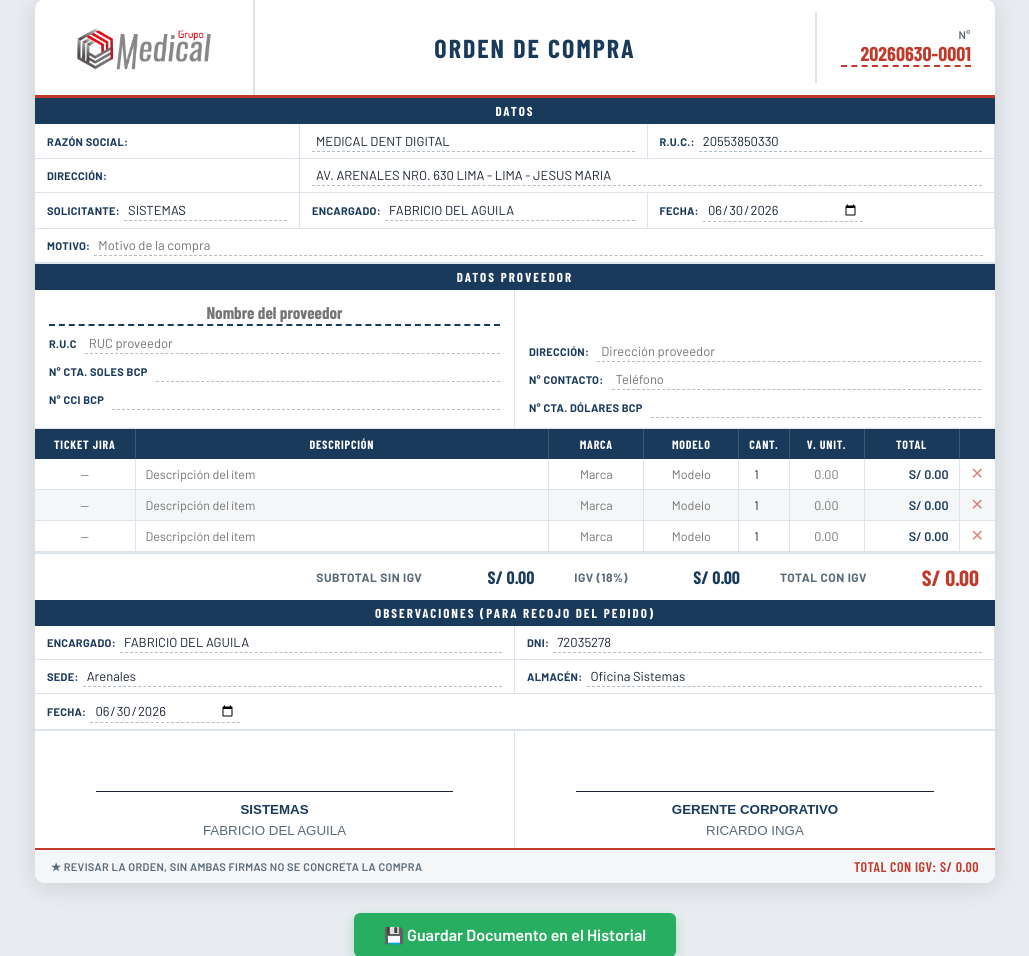
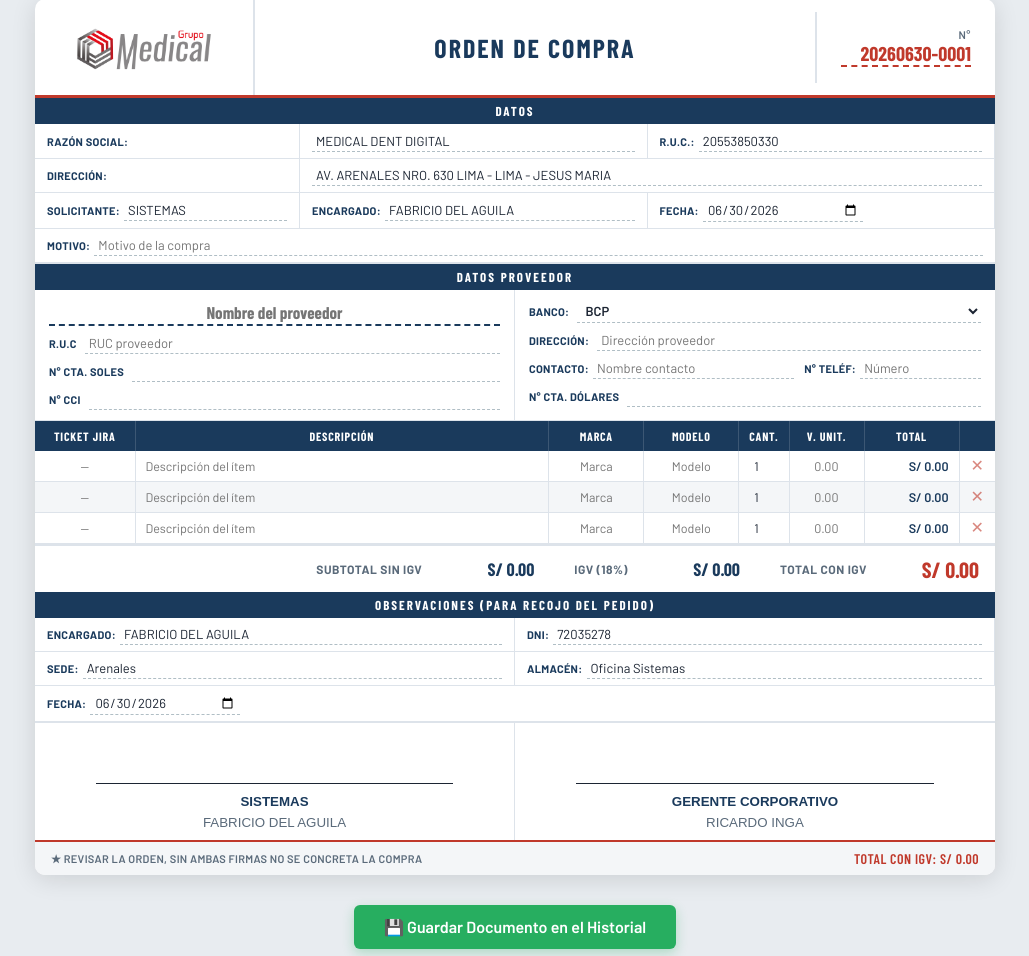
Before and after one commit to medicalsoftwareperu/GestionOrdenesTI, a Flask app: page /compras in a window 1280 px wide. Shown: the part 110-1066 px from the top of the page, without its empty margins (125-1154 px from the left). Run offline with Flask 3, Linux system fonts and the light colour scheme; the visitor is signed in with stand-in values (Sample User, id 1); data comes from the database, SQL or seed files in the repository; data that the repository does not hold is empty; some libraries are stand-ins or nearby versions.

Commit message:
Update provider data layout: add Banco dropdown, remove BCP from account labels, split contact into name and number on the same row, and update SQLite schema

```diff
--- a/app.py
+++ b/app.py
@@ -122,6 +122,18 @@ with get_db_connection() as conn:
             except Exception:
                 pass
         conn.execute('INSERT OR REPLACE INTO contadores (tipo, valor) VALUES (?, ?)', ('bajas', val_bajas))
+
+    # Agregar columnas dinámicamente si no existen
+    for query in [
+        'ALTER TABLE proveedores ADD COLUMN banco TEXT DEFAULT "BCP"',
+        'ALTER TABLE proveedores ADD COLUMN contacto_nombre TEXT DEFAULT ""',
+        'ALTER TABLE proveedores ADD COLUMN contacto_telefono TEXT DEFAULT ""'
+    ]:
+        try:
+            conn.execute(query)
+        except sqlite3.OperationalError:
+            pass
+
     conn.commit()
 
 
@@ -363,16 +375,19 @@ def guardar_proveedor():
     try:
         with get_db_connection() as conn:
             conn.execute('''
-                INSERT OR REPLACE INTO proveedores (nombre, ruc, direccion, contacto, cuenta_soles, cci, cuenta_dolares)
-                VALUES (?, ?, ?, ?, ?, ?, ?)''',
+                INSERT OR REPLACE INTO proveedores (nombre, ruc, direccion, contacto, cuenta_soles, cci, cuenta_dolares, banco, contacto_nombre, contacto_telefono)
+                VALUES (?, ?, ?, ?, ?, ?, ?, ?, ?, ?)''',
                 (
                     data.get('nombre'),
                     data.get('ruc'),
                     data.get('direccion'),
-                    data.get('contacto'),
+                    data.get('contacto', ''),
                     data.get('cuenta_soles', ''),
                     data.get('cci', ''),
-                    data.get('cuenta_dolares', '')
+                    data.get('cuenta_dolares', ''),
+                    data.get('banco', 'BCP'),
+                    data.get('contacto_nombre', ''),
+                    data.get('contacto_telefono', '')
                 ))
             conn.commit()
         return jsonify({"success": True})
--- a/templates/orden_de_compra.html
+++ b/templates/orden_de_compra.html
@@ -92,26 +92,43 @@
         <input class="field" id="prov-ruc" placeholder="RUC proveedor">
       </div>
       <div class="provider-row">
-        <span class="lbl">N° CTA. SOLES BCP</span>
+        <span class="lbl">N° CTA. SOLES</span>
         <input class="field" id="prov-cta-soles" placeholder="">
       </div>
       <div class="provider-row">
-        <span class="lbl">N° CCI BCP</span>
+        <span class="lbl">N° CCI</span>
         <input class="field" id="prov-cci" placeholder="">
       </div>
     </div>
     <div class="provider-col">
-      <div style="height:34px"></div>
+      <div class="provider-row">
+        <span class="lbl">Banco:</span>
+        <select class="field" id="prov-banco" style="font-weight: 600;">
+          <option value="BCP">BCP</option>
+          <option value="BBVA">BBVA</option>
+          <option value="INTERBANK">INTERBANK</option>
+          <option value="SCOTIABANK">SCOTIABANK</option>
+          <option value="BANBIF">BANBIF</option>
+          <option value="BANCO DE LA NACIÓN">BANCO DE LA NACIÓN</option>
+          <option value="OTROS">OTROS</option>
+        </select>
+      </div>
       <div class="provider-row">
         <span class="lbl">Dirección:</span>
         <input class="field" id="prov-dir" placeholder="Dirección proveedor">
       </div>
-      <div class="provider-row">
-        <span class="lbl">N° Contacto:</span>
-        <input class="field" id="prov-contacto" placeholder="Teléfono">
+      <div class="provider-row" style="display: flex; gap: 10px; width: 100%;">
+        <div style="display: flex; align-items: center; gap: 4px; flex: 1.2;">
+          <span class="lbl">Contacto:</span>
+          <input class="field" id="prov-contacto-nombre" placeholder="Nombre contacto">
+        </div>
+        <div style="display: flex; align-items: center; gap: 4px; flex: 0.8;">
+          <span class="lbl">N° Teléf:</span>
+          <input class="field" id="prov-contacto-telefono" placeholder="Número">
+        </div>
       </div>
       <div class="provider-row">
-        <span class="lbl">N° CTA. DÓLARES BCP</span>
+        <span class="lbl">N° CTA. DÓLARES</span>
         <input class="field" id="prov-cta-dolares" placeholder="">
       </div>
     </div>
@@ -268,7 +285,9 @@
         document.getElementById('prov-cci').value = data.prov_cci || '';
         document.getElementById('prov-cta-dolares').value = data.prov_cta_dolares || '';
         document.getElementById('prov-dir').value = data.prov_dir || '';
-        document.getElementById('prov-contacto').value = data.prov_contacto || '';
+        document.getElementById('prov-banco').value = data.prov_banco || 'BCP';
+        document.getElementById('prov-contacto-nombre').value = data.prov_contacto_nombre || '';
+        document.getElementById('prov-contacto-telefono').value = data.prov_contacto_telefono || data.prov_contacto || '';
 
         // Observaciones
         document.getElementById('obs-encargado').value = data.obs_encargado || '';
@@ -350,7 +369,9 @@
           inputProv.value = p.nombre;
           document.getElementById('prov-ruc').value = p.ruc;
           document.getElementById('prov-dir').value = p.direccion;
-          document.getElementById('prov-contacto').value = p.contacto;
+          document.getElementById('prov-banco').value = p.banco || 'BCP';
+          document.getElementById('prov-contacto-nombre').value = p.contacto_nombre || '';
+          document.getElementById('prov-contacto-telefono').value = p.contacto_telefono || p.contacto || '';
           document.getElementById('prov-cta-soles').value = p.cuenta_soles || '';
           document.getElementById('prov-cci').value = p.cci || '';
           document.getElementById('prov-cta-dolares').value = p.cuenta_dolares || '';
@@ -418,7 +439,10 @@
       nombre: document.getElementById('prov-nombre').value,
       ruc: document.getElementById('prov-ruc').value,
       direccion: document.getElementById('prov-dir').value,
-      contacto: document.getElementById('prov-contacto').value,
+      banco: document.getElementById('prov-banco').value,
+      contacto_nombre: document.getElementById('prov-contacto-nombre').value,
+      contacto_telefono: document.getElementById('prov-contacto-telefono').value,
+      contacto: document.getElementById('prov-contacto-telefono').value, // compatibility
       cuenta_soles: document.getElementById('prov-cta-soles').value,
       cci: document.getElementById('prov-cci').value,
       cuenta_dolares: document.getElementById('prov-cta-dolares').value
@@ -594,7 +618,10 @@
       prov_cci: document.getElementById('prov-cci').value,
       prov_cta_dolares: document.getElementById('prov-cta-dolares').value,
       prov_dir: document.getElementById('prov-dir').value,
-      prov_contacto: document.getElementById('prov-contacto').value,
+      prov_banco: document.getElementById('prov-banco').value,
+      prov_contacto_nombre: document.getElementById('prov-contacto-nombre').value,
+      prov_contacto_telefono: document.getElementById('prov-contacto-telefono').value,
+      prov_contacto: document.getElementById('prov-contacto-telefono').value, // compatibility
 
       obs_encargado: document.getElementById('obs-encargado').value,
       obs_dni: document.getElementById('obs-dni').value,
```
